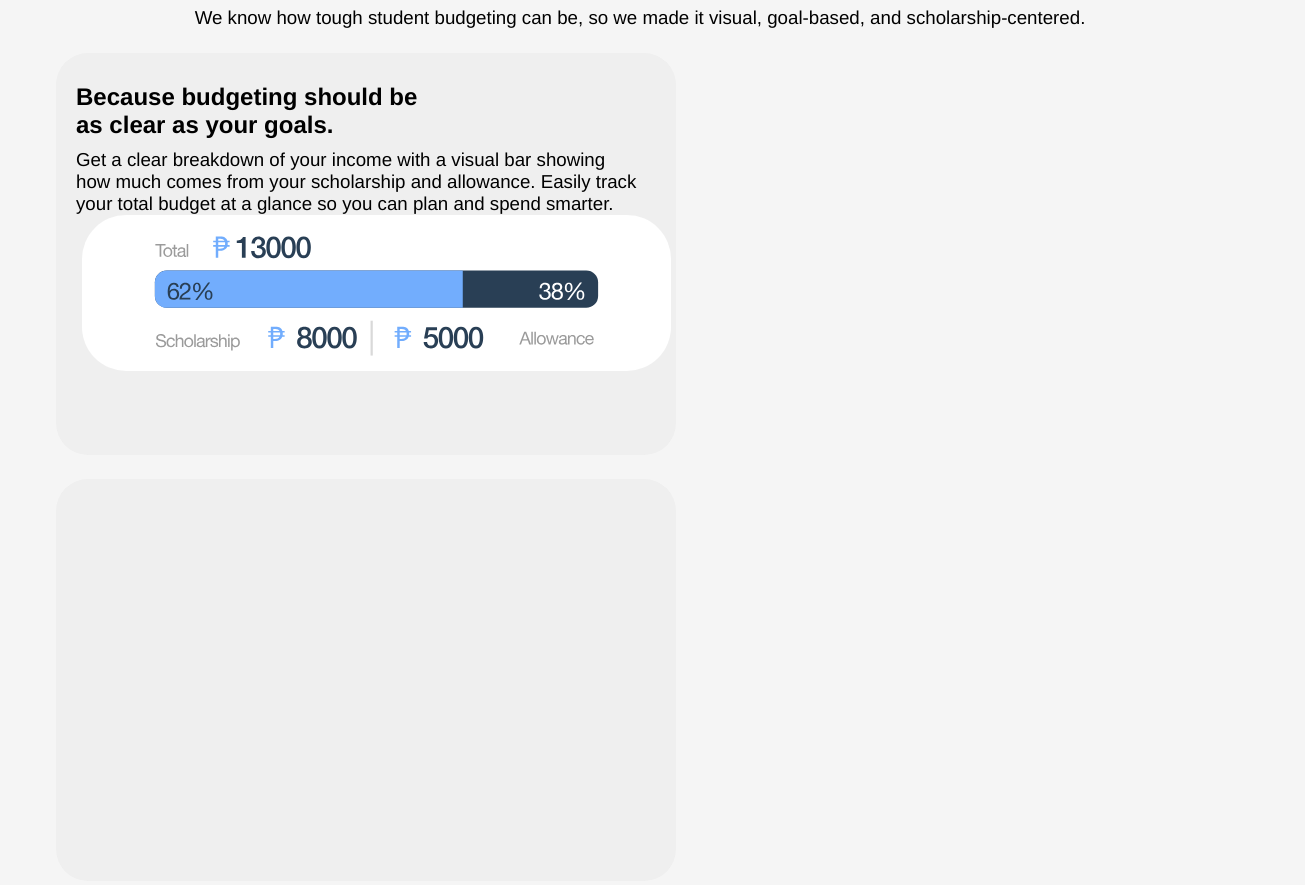
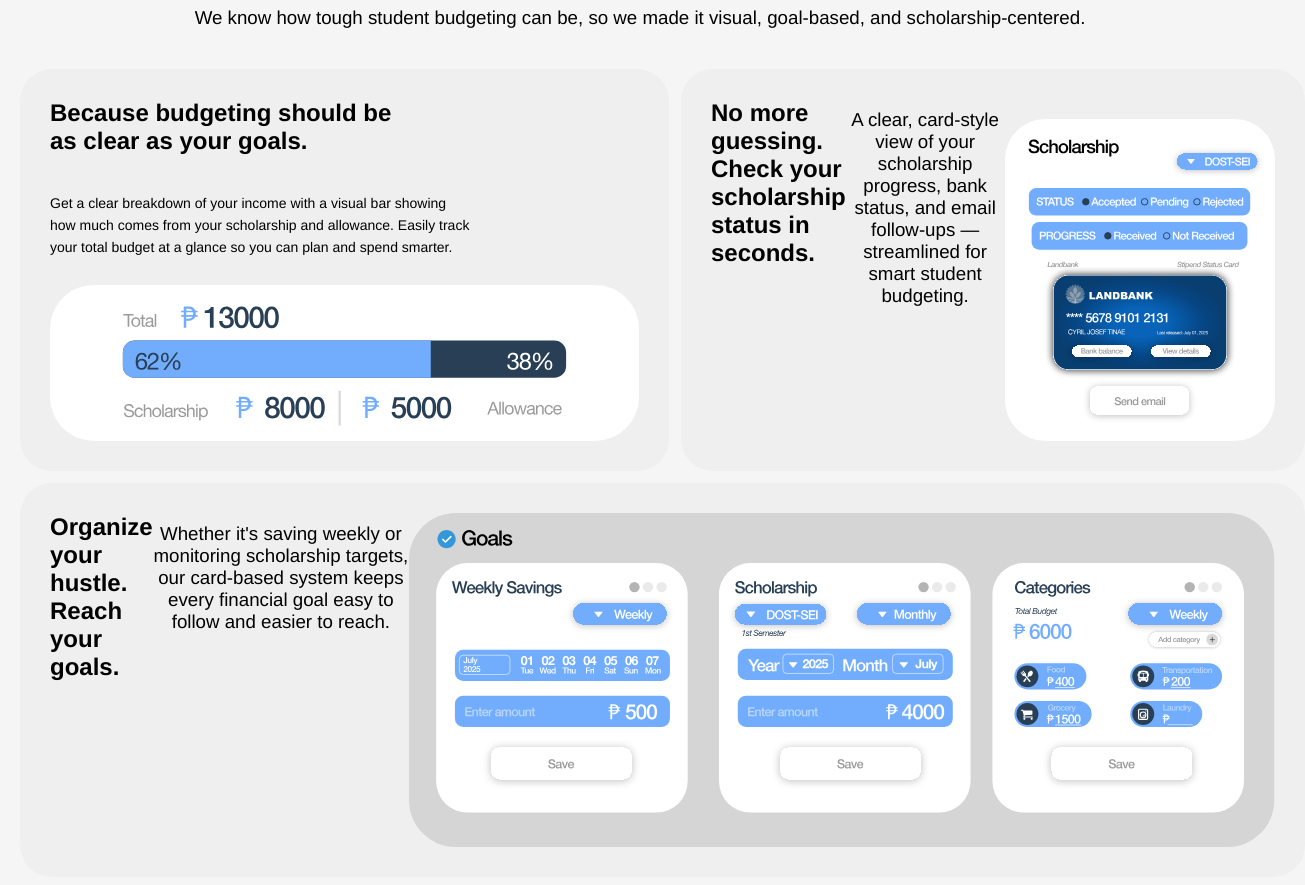
Before and after one commit to j-dio/budgetwise-mvp, a plain HTML site: page index.html in a window 1280 px wide. Shown: the part 2461-3346 px from the top of the page, 1305 px wide, since content can reach past the window. Drawn offline with Linux system fonts and the light colour scheme.

Commit message:
- Added grid styling tools section. - Added SVG assets in each grid box. - Still needs further fixes in arrangement.

```diff
--- a/index.html
+++ b/index.html
@@ -120,19 +120,27 @@
         <h1>Scholarships, summaries, and smart goals — built for students</h1>
         <h3>We know how tough student budgeting can be, so we made it visual, goal-based, and scholarship-centered.</h3>
 
-        <div class="tools-section-left">
-          <h2>Because budgeting should be <br> as clear as your goals.</h2>
-          <h3>Get a clear breakdown of your income with a visual bar showing <br> how much comes from your scholarship and allowance. Easily track <br> your total budget at a glance so you can plan and spend smarter.</h3>
-          <img src="assets/tools-section-left.svg">
-        </div>
+        <div class="tools-section-grid">
+          <div class="tools-card-left">
+            <h2>Because budgeting should be <br> as clear as your goals.</h2>
+            <h3>Get a clear breakdown of your income with a visual bar showing <br> how much comes from your scholarship and allowance. Easily track <br> your total budget at a glance so you can plan and spend smarter.</h3>
+            <img src="assets/tools-section-left.svg">
+          </div>
 
-        <div class="tools-section-right">
+          <div class="tools-card-right">
+            <h2>No more guessing. Check your scholarship status in seconds.</h2>
+            <h3>A clear, card-style view of your scholarship progress, bank status, and email follow-ups — streamlined for smart student budgeting.</h3>
+            <img src="assets/tools-section-right.svg">
+          </div>
 
-        </div>
-
-        <div class="tools-section-bottom">
+          <div class="tools-card-bottom">
+            <h2>Organize your hustle. Reach your goals.</h2>
+            <h3>Whether it's saving weekly or monitoring scholarship targets, our card-based system keeps every financial goal easy to follow and easier to reach.</h3>
+            <img src="assets/tools-section-goals.svg">
+          </div>
 
         </div>
       </div>
+
   </body>
 </html>
--- a/style.css
+++ b/style.css
@@ -623,33 +623,53 @@ body {
   margin-top: 10px;
 }
 
-.tools-section-left, .tools-section-right {
-  display: flex;
-  background-color: #EFEFEF;
-  width: 620px;
-  height: 402px;
-  border-radius: 32px;
-  margin-top: 24px;
-  margin-left: 36px;
-  flex-direction: column;
-  padding-top: 30px;
-  padding-left: 20px;
+.tools-section-grid {
+  display: grid;
+  grid-template-columns: 1fr 1fr;
+  grid-template-rows: auto auto;
+  gap: 12px;
+  margin-top: 40px;
 }
 
-.tools-section-left h1 {
-  text-align: left;
-  margin-top: 10px;
+.tools-card-left {
+  background-color: #EFEFEF;
+  border-radius: 32px;
+  padding: 30px;
+  display: flex;
+  justify-content: space-between;
+  flex-direction: column;
 }
 
-.tools-section-left h3 {
+.tools-card-left h3 {
   text-align: left;
+  font-size: 14px;
+  line-height: 22px;
 }
 
-.tools-section-left img {
-  margin: 0 auto;
-  max-width: 100%;
-  height: auto;
+.tools-card-right {
+  background-color: #EFEFEF;
+  border-radius: 32px;
+  padding: 30px;
+  display: flex;
+  justify-content: space-between;
+  width: 624px;
+  height: 402px;
 }
+
+.tools-card-right img {
+  margin-top: 20px;
+}
+
+.tools-card-bottom {
+  grid-column: 1 / -1;
+  background-color: #EFEFEF;
+  border-radius: 32px;
+  padding: 30px;
+  display: flex;
+  justify-content: space-between;
+}
+
+
 
 /* for mobile responsiveness daw as suggested by cgpt */
 @media (max-width: 768px) {
```
Also changed, not shown: assets/tools-section-bottom.svg (added), assets/tools-section-goals.svg (added), assets/tools-section-right.svg (added).
